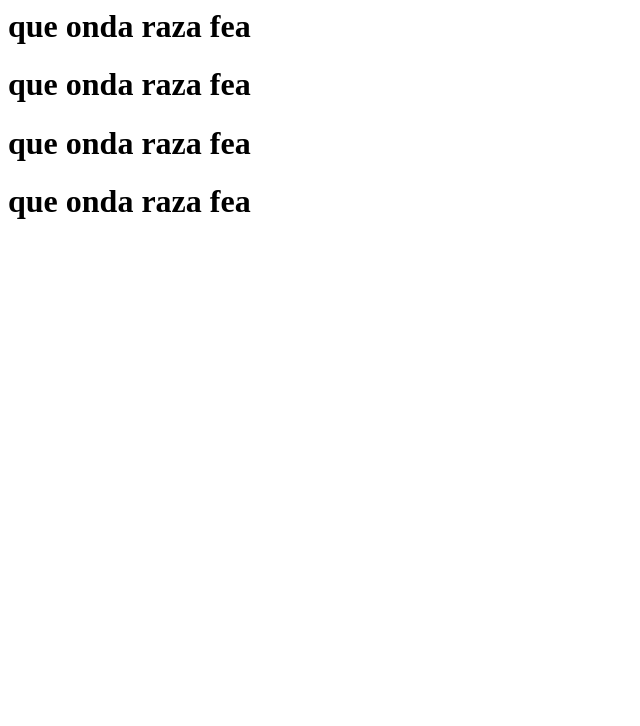
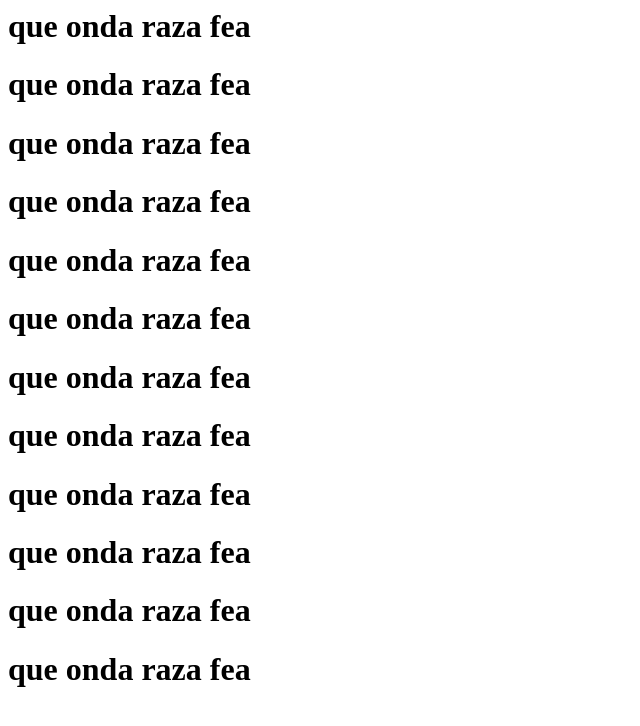
Before and after one commit to JuanMichel16/Repositorio-probar-git, a plain HTML site: page index.html in a window 1280 px wide. Shown: the whole page, without its empty margins (0-640 px from the left). Drawn offline with Linux system fonts and the light colour scheme.

Commit message:
agregando 3 ciclos y mas titulos

```diff
--- a/index.html
+++ b/index.html
@@ -9,5 +9,13 @@
     <h1>que onda raza fea</h1>
     <h1>que onda raza fea</h1>
     <h1>que onda raza fea</h1>
+    <h1>que onda raza fea</h1>
+    <h1>que onda raza fea</h1>
+    <h1>que onda raza fea</h1>
+    <h1>que onda raza fea</h1>
+    <h1>que onda raza fea</h1>
+    <h1>que onda raza fea</h1>
+    <h1>que onda raza fea</h1>
+    <h1>que onda raza fea</h1>
 </body>
 </html>
```
Also changed, not shown: Script.js (+8 -0 lines).
